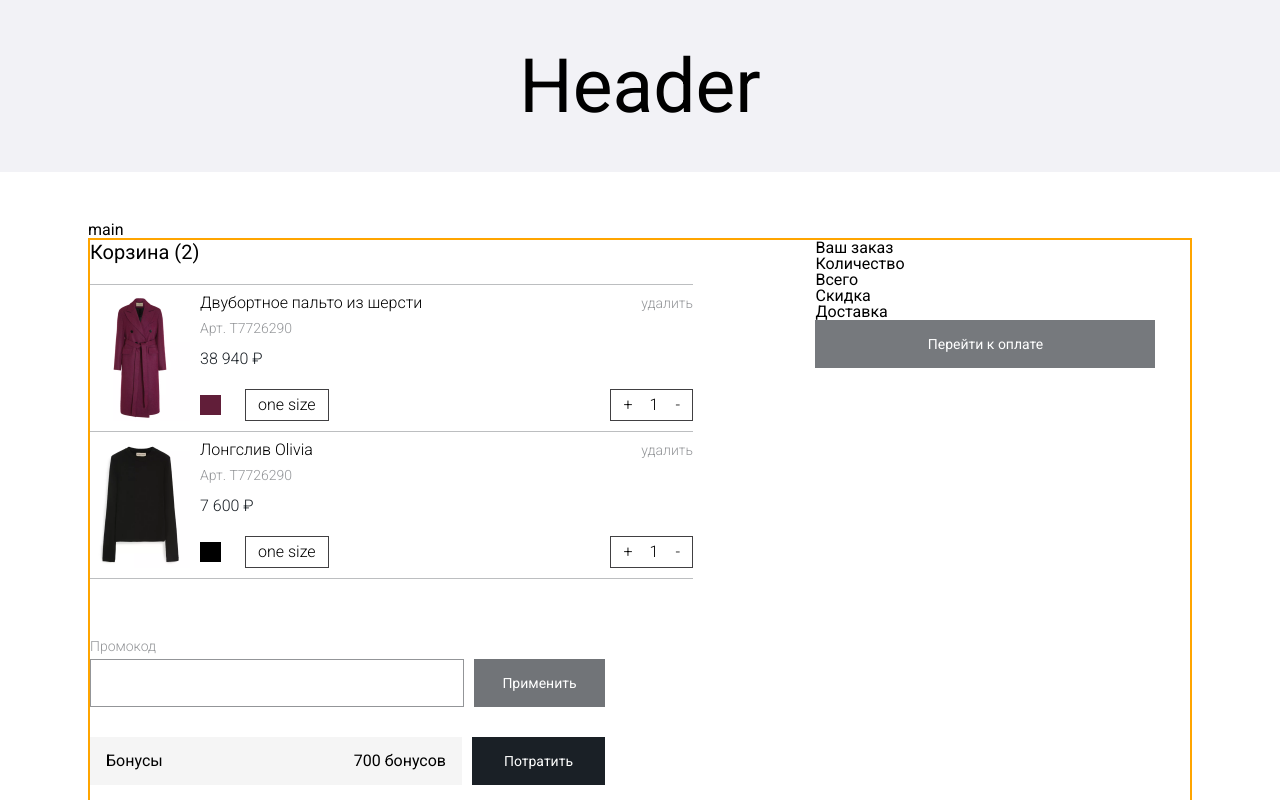
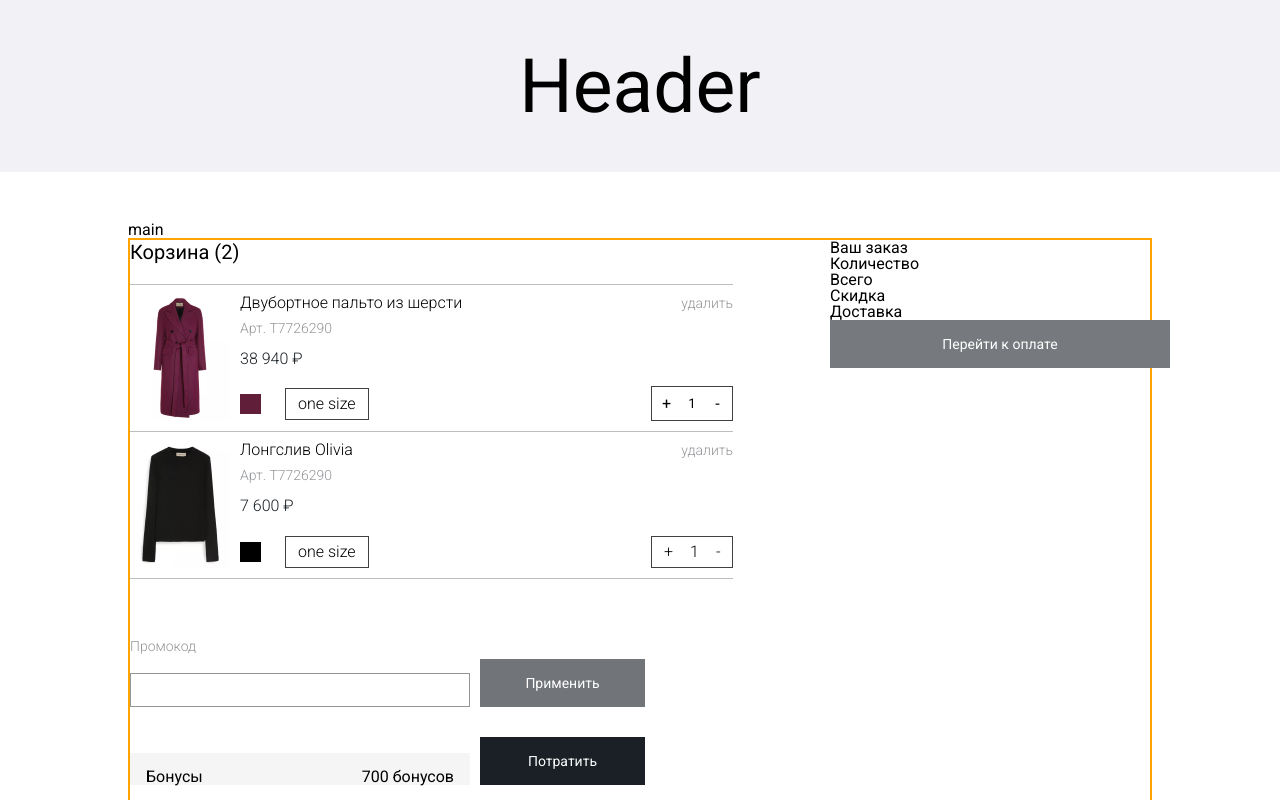
Before and after one commit to bxchkov/autentiments-ordering, a plain HTML site: page index.html in a window 1280 px wide. Shown: the top 800 px of the page. Drawn offline with Linux system fonts and the light colour scheme.

Commit message:
исправил инпут.

```diff
--- a/assets/css/nulling.scss
+++ b/assets/css/nulling.scss
@@ -4,11 +4,11 @@
   border: 0;
 }
 
-//*, *:before, *:after {
-//  -moz-box-sizing: border-box;
-//  -webkit-box-sizing: border-box;
-//  box-sizing: border-box;
-//}
+*, *:before, *:after {
+  -moz-box-sizing: border-box;
+  -webkit-box-sizing: border-box;
+  box-sizing: border-box;
+}
 
 :focus, :active {
   outline: none;
@@ -41,6 +41,8 @@ input::-ms-clear {
 
 button {
   cursor: pointer;
+  font-size: 1rem;
+  color: inherit;
 }
 
 button::-moz-focus-inner {
--- a/assets/css/style.scss
+++ b/assets/css/style.scss
@@ -155,6 +155,7 @@ body {
       border: 1px #414042 solid;
       gap: 17px;
       margin-left: auto;
+      width: 82px;
     }
   }
 
@@ -365,3 +366,21 @@ body {
     min-width: 340px;
   }
 }
+.auten-counter{
+  display: flex;
+  padding: 7px 7px;
+  border: 1px #414042 solid;
+  width: 82px;
+  gap: 1px;
+  &__button{
+    background: none;
+    width: 15px;
+    flex: 0 0 15px;
+    text-align: center;
+  }
+  &__input{
+    width: 100%;
+    flex: 1 1 auto;
+    text-align: center;
+  }
+}
--- a/assets/js/script.js
+++ b/assets/js/script.js
@@ -0,0 +1,12 @@
+document.querySelectorAll(".auten-counter").forEach(item=>{
+    let input = item.querySelector(".auten-counter__input");
+    item.querySelectorAll(".auten-counter__button").forEach(button=>{
+        button.addEventListener("click",e=>{
+            input.value = Number.parseInt(input.value) + Number.parseInt(button.dataset.count);
+            input.dispatchEvent(new Event("change"))
+        })
+    })
+    input.addEventListener("change",e=>{
+        e.target.value = e.target.value > 0?e.target.value:1;
+    })
+})
--- a/index.html
+++ b/index.html
@@ -39,10 +39,11 @@
                             <div class="auten-cart-item__size">
                                 one size
                             </div>
-                            <div class="auten-cart-item__amount">
-                                <div class="plus-button">+</div>
-                                <div class="amount">1</div>
-                                <div class="minus-button">-</div>
+                            <div class="auten-counter auten-cart-item__amount">
+                                <button class="auten-counter__button" data-count="1">+</button>
+                                <input class="auten-counter__input" value="1" min="1">
+                                <button class="auten-counter__button" data-count="-1">-</button>
+
                             </div>
                         </div>
                     </div>
```
Also changed, not shown: assets/css/style.css, 2 other files.
